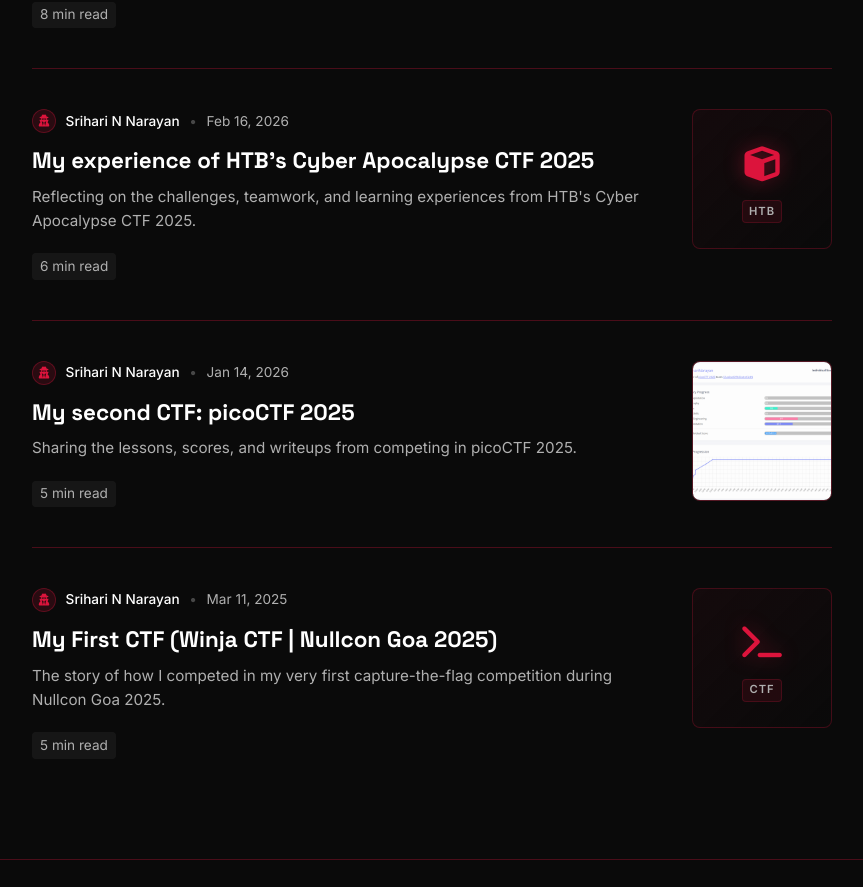
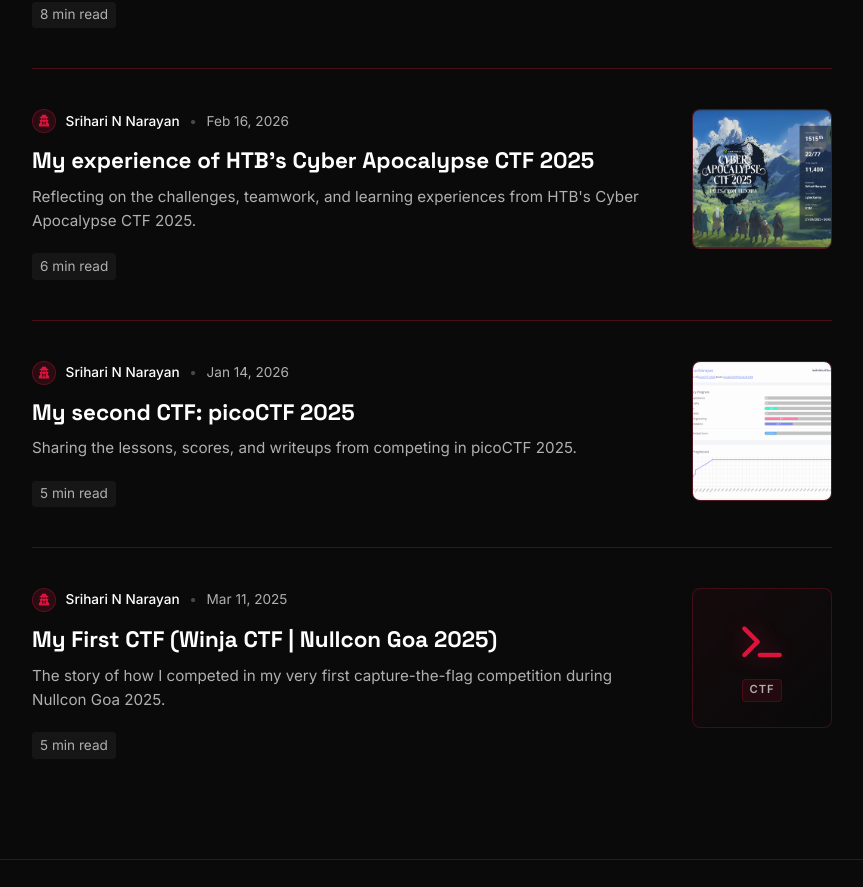
Before and after one commit to Srihari-Narayan/my-portfolio, a React (Vite) app: page /writeups in a window 1280 px wide. Shown: the part 1539-2426 px from the top of the page, without its empty margins (208-1071 px from the left). Built offline with nearby package versions, Linux system fonts and the light colour scheme.

Commit message:
feat: add thumbnail for HTB Cyber Apocalypse CTF 2025

```diff
--- a/src/data/writeups.js
+++ b/src/data/writeups.js
@@ -65,7 +65,7 @@
         description: "Reflecting on the challenges, teamwork, and learning experiences from HTB's Cyber Apocalypse CTF 2025.",
         date: "Feb 16, 2026",
         readTime: "6 min read",
-        thumbnail: "",
+        thumbnail: "/images/cyber_apocalypse_2025.jpg",
         tags: ["htb", "ctf", "experience"],
         content: `For the third CTF, me and my team took part in HTB’s Cyber Apocalypse CTF 2025: Tales from Eldoria. While there were a lot of categories of challenges, I focused on a wide array of challenges such as Web, Reverse Engineering, OSINT and my favourite, Prompt injection. Our rank was 1515 out of 8130 teams, and the competition lasted for 5 days, starting on March 21st 2025 and ending on March 26th 2025. Let’s not waste any time and dive into the challenges!
 
```
Also changed, not shown: public/images/cyber_apocalypse_2025.jpg (added).
